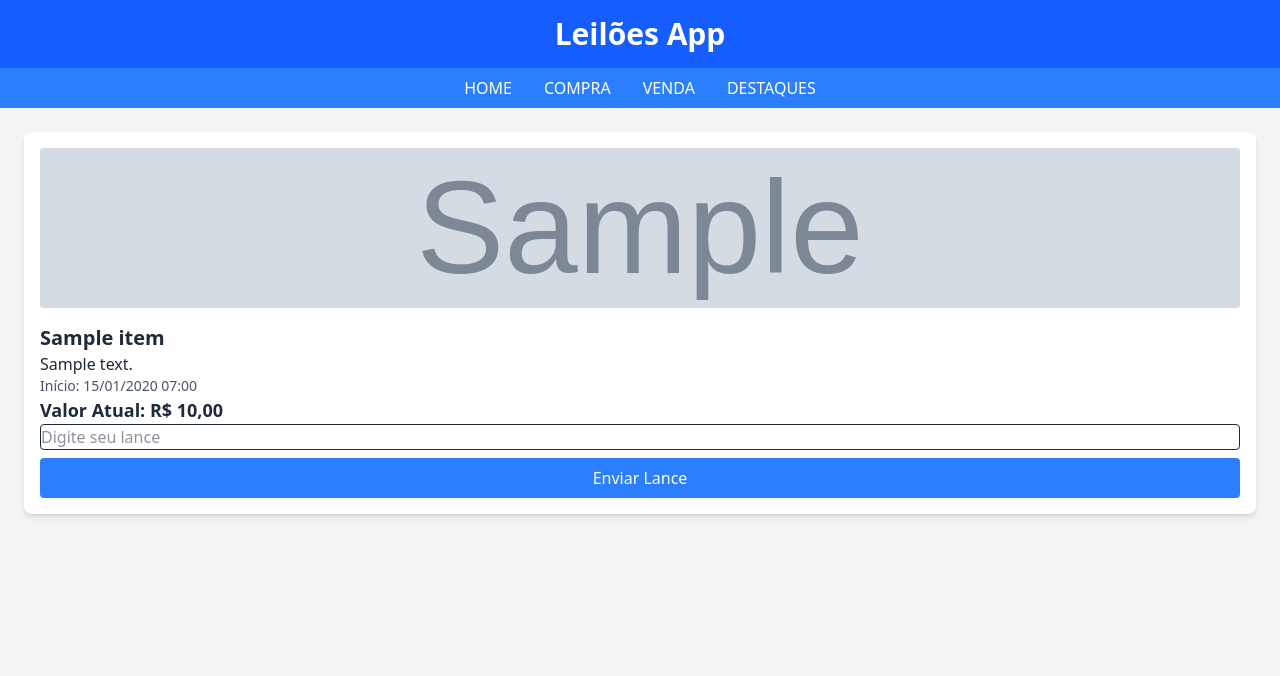
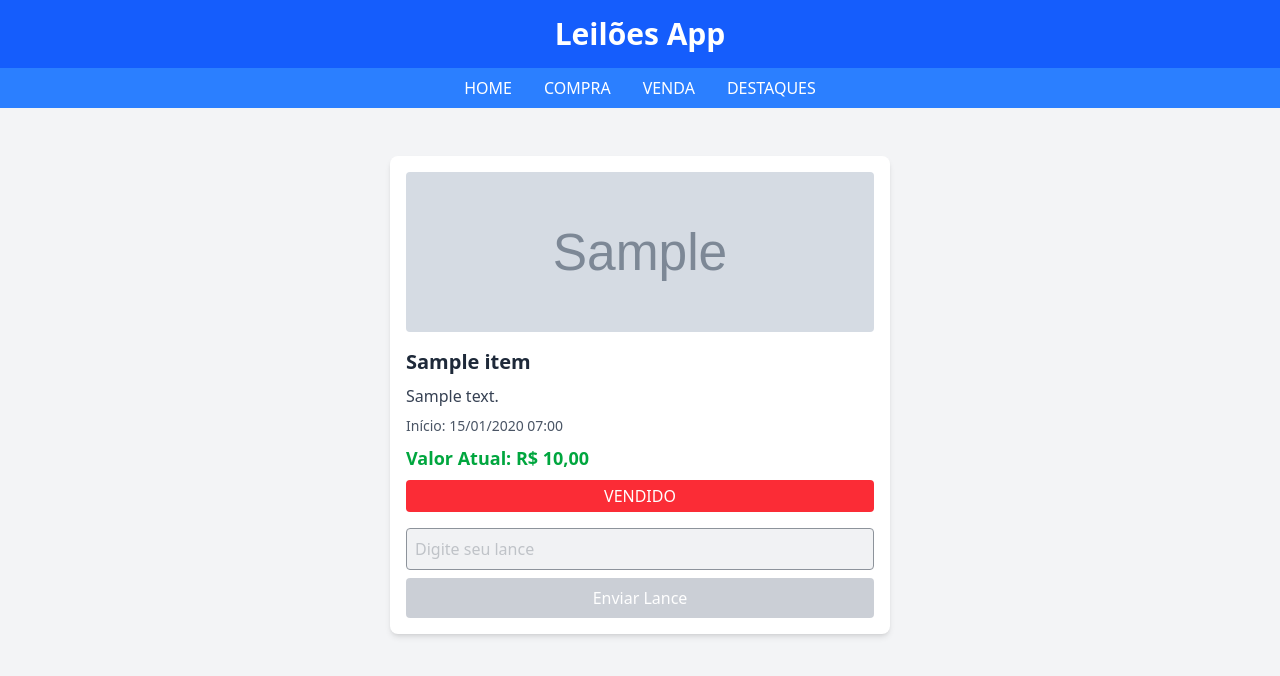
Before and after one commit to Guilherme1909/sistemas-distribuidos, a Django app: template projetoapp/apps/leiloes/templates/leiloes/item_detail.html in a window 1280 px wide. Shown: the top 676 px of the page. Run offline with Django 5.2, Linux system fonts and the light colour scheme; the template is opened without the code that fills it: values that come from a table or form of the project are taken from there, others are empty; tables that the repository leaves empty hold one stand-in row (values such as "Sample post"); grey boxes marked "Sample" are stand-in pictures.

Commit message:
regra input lance

```diff
--- a/projetoapp/apps/leiloes/models.py
+++ b/projetoapp/apps/leiloes/models.py
@@ -9,7 +9,7 @@ class Item(models.Model):
     data_fim = models.DateTimeField('Data Final', null=True)
     valorInicial = models.DecimalField('Valor Inicial', max_digits=10, decimal_places=2, null=True)
     valorAtual = models.DecimalField('Valor Atual', max_digits=10, decimal_places=2, null=True)
-    valorFinal = models.DecimalField('Valor Final', max_digits=10, decimal_places=2, null=True)
+    valorFinal = models.DecimalField('Valor Final', max_digits=10, decimal_places=2)
     imagem = models.ImageField(upload_to='itens/', null=True, blank=True)
 
     class Meta:
--- a/projetoapp/apps/leiloes/templates/leiloes/home.html
+++ b/projetoapp/apps/leiloes/templates/leiloes/home.html
@@ -36,7 +36,7 @@
     {% endif %}
 
     <p class="text-sm text-gray-600">Início: {{ item.data_inicio|date:"d/m/Y H:i" }}</p>
-    <p class="text-sm text-gray-800 font-semibold">Valor Atual: R$ {{ item.valorAtual }}</p>
+    <p class="text-sm text-gray-800 font-semibold">Valor Atual: R$ {{ item.valorAtual|default:item.valorInicial }}</p>
 </div>
 {% endfor %}
 </div>
--- a/projetoapp/apps/leiloes/templates/leiloes/item_detail.html
+++ b/projetoapp/apps/leiloes/templates/leiloes/item_detail.html
@@ -3,7 +3,7 @@
 {% block title %}{{ item.titulo }} - Detalhes{% endblock %}
 
 {% block content %}
-<div class="bg-white rounded-lg shadow-md p-4 max-w-md mx-auto mt-6">
+<div class="bg-white rounded-lg shadow-md p-4 mx-auto mt-6" style="width: 500px;">
     <!-- Imagem -->
     {% if item.imagem %}
         <img src="{{ item.imagem.url }}" alt="{{ item.titulo }}" class="h-40 w-full object-cover mb-4 rounded">
@@ -18,21 +18,39 @@
     <p class="text-gray-700 my-2">{{ item.descricao }}</p>
     <p class="text-sm text-gray-600">Início: {{ item.data_inicio|date:"d/m/Y H:i" }}</p>
     <p id="valor-atual" class="text-lg text-green-600 font-semibold my-2">
-        Valor Atual: R$ {{ item.valorAtual }}
+        Valor Atual: R$ {{ item.valorAtual|default:item.valorInicial }}
     </p>
 
-    <!-- Formulário de lance -->
-    <form id="lance-form" class="mt-4">
+    {% if item.valorAtual >= item.valorFinal %}
+        <!-- Badge vermelho de VENDIDO -->
+        <div class="bg-red-500 text-white text-center py-1 rounded mb-2">
+            VENDIDO
+        </div>
+
+        <!-- Formulário desativado -->
+        <form id="lance-form" class="mt-4 pointer-events-none opacity-50">
             {% csrf_token %}
-        <input type="number" id="valor" step="0.01" placeholder="Digite seu lance"
-            class="w-full border p-2 rounded mb-2" required>
-        <button type="submit" class="w-full bg-blue-500 text-white py-2 px-4 rounded hover:bg-blue-600">
+            <input type="number" id="valor" step="1" placeholder="Digite seu lance"
+                class="w-full border p-2 rounded mb-2 bg-gray-200 cursor-not-allowed" disabled>
+            <button type="submit" disabled
+                class="w-full bg-gray-400 text-white py-2 px-4 rounded cursor-not-allowed">
                 Enviar Lance
             </button>
         </form>
-
+    {% else %}
+        <!-- Formulário ativo -->
+        <form id="lance-form" class="mt-4">
+            {% csrf_token %}
+            <input type="number" id="valor" step="1" placeholder="Digite seu lance"
+                class="w-full border p-2 rounded mb-2" required>
+            <button type="submit"
+                class="w-full bg-blue-500 text-white py-2 px-4 rounded hover:bg-blue-600">
+                Enviar Lance
+            </button>
+        </form>
         <!-- Mensagem -->
         <div id="mensagem" class="mt-3 text-sm text-center hidden"></div>
+    {% endif %}
 </div>
 
 <!-- Script -->
@@ -40,10 +58,20 @@
 document.getElementById('lance-form').addEventListener('submit', async function(e) {
     e.preventDefault();
 
-    const valor = document.getElementById('valor').value;
+    var valor = parseFloat(document.getElementById('valor').value);
     const csrfToken = document.querySelector('[name=csrfmiddlewaretoken]').value;
 
-    const resposta = await fetch('/leiloes/api/Lances/', {
+    var valorF = "{{ item.valorFinal }}";
+    var valorFinal = parseFloat(valorF);
+    var valorA = "{{ item.valorAtual|default:item.valorInicial }}";
+    var valorAgora = parseFloat(valorA);
+
+    if (valor >= valorFinal) {
+        valor = valorFinal;
+    }
+
+    if (valor > valorAgora) {
+        const resposta = await fetch('/api/Lances/', {
             method: 'POST',
             headers: {
                 'Content-Type': 'application/json',
@@ -64,12 +92,25 @@ document.getElementById('lance-form').addEventListener('submit', async function(
             mensagem.className = 'text-green-600 text-sm mt-3';
             valorAtual.textContent = 'Valor Atual: R$ ' + parseFloat(dados.valor).toFixed(2);
             document.getElementById('valor').value = '';
+
+            if (dados.valor == valorFinal) {
+                setTimeout(function() {
+                    location.reload();
+                }, 500);
+            }
         } else {
+            console.log('Erro ao enviar lance:', resposta.status, resposta.statusText);
             mensagem.textContent = 'Erro ao enviar o lance.';
             mensagem.className = 'text-red-600 text-sm mt-3';
         }
 
         mensagem.classList.remove('hidden');
+    } else {
+        mensagem.textContent = 'Erro ao enviar o lance.';
+        mensagem.className = 'text-red-600 text-sm mt-3';
+
+        mensagem.classList.remove('hidden');
+    }
 });
 </script>
 {% endblock %}
--- a/projetoapp/projetoapp/urls.py
+++ b/projetoapp/projetoapp/urls.py
@@ -23,7 +23,7 @@ from django.conf.urls.static import static
 
 urlpatterns = [
     path("admin/", admin.site.urls),
-    path('leiloes/', include('leiloes.urls')),
+    path('', include('leiloes.urls')),
 ]
 
 if settings.DEBUG:
--- a/projetoapp/static/dist/styles.css
+++ b/projetoapp/static/dist/styles.css
@@ -7,21 +7,33 @@
       "Segoe UI Emoji", "Segoe UI Symbol", "Noto Color Emoji";
     --font-mono: ui-monospace, SFMono-Regular, Menlo, Monaco, Consolas, "Liberation Mono",
       "Courier New", monospace;
+    --color-red-500: oklch(63.7% 0.237 25.331);
+    --color-red-600: oklch(57.7% 0.245 27.325);
+    --color-green-600: oklch(62.7% 0.194 149.214);
     --color-teal-400: oklch(77.7% 0.152 181.912);
     --color-sky-500: oklch(68.5% 0.169 237.323);
     --color-blue-500: oklch(62.3% 0.214 259.815);
     --color-blue-600: oklch(54.6% 0.245 262.881);
     --color-slate-800: oklch(27.9% 0.041 260.031);
+    --color-gray-50: oklch(98.5% 0.002 247.839);
     --color-gray-100: oklch(96.7% 0.003 264.542);
+    --color-gray-200: oklch(92.8% 0.006 264.531);
     --color-gray-300: oklch(87.2% 0.01 258.338);
     --color-gray-400: oklch(70.7% 0.022 261.325);
     --color-gray-500: oklch(55.1% 0.027 264.364);
     --color-gray-600: oklch(44.6% 0.03 256.802);
+    --color-gray-700: oklch(37.3% 0.034 259.733);
     --color-gray-800: oklch(27.8% 0.033 256.848);
+    --color-gray-900: oklch(21% 0.034 264.665);
+    --color-neutral-300: oklch(87% 0 0);
+    --color-neutral-400: oklch(70.8% 0 0);
+    --color-neutral-500: oklch(55.6% 0 0);
     --color-black: #000;
     --color-white: #fff;
     --spacing: 0.25rem;
     --container-sm: 24rem;
+    --text-xs: 0.75rem;
+    --text-xs--line-height: calc(1 / 0.75);
     --text-sm: 0.875rem;
     --text-sm--line-height: calc(1.25 / 0.875);
     --text-lg: 1.125rem;
@@ -39,6 +51,7 @@
     --font-weight-bold: 700;
     --radius-lg: 0.5rem;
     --radius-xl: 0.75rem;
+    --ease-out: cubic-bezier(0, 0, 0.2, 1);
     --default-transition-duration: 150ms;
     --default-transition-timing-function: cubic-bezier(0.4, 0, 0.2, 1);
     --default-font-family: var(--font-sans);
@@ -191,20 +204,59 @@
   }
 }
 @layer utilities {
+  .pointer-events-none {
+    pointer-events: none;
+  }
+  .absolute {
+    position: absolute;
+  }
+  .relative {
+    position: relative;
+  }
   .static {
     position: static;
   }
-  .m-4 {
-    margin: calc(var(--spacing) * 4);
+  .top-0 {
+    top: calc(var(--spacing) * 0);
+  }
+  .top-2 {
+    top: calc(var(--spacing) * 2);
+  }
+  .right-2 {
+    right: calc(var(--spacing) * 2);
+  }
+  .left-3 {
+    left: calc(var(--spacing) * 3);
   }
   .mx-auto {
     margin-inline: auto;
   }
+  .my-2 {
+    margin-block: calc(var(--spacing) * 2);
+  }
+  .mt-3 {
+    margin-top: calc(var(--spacing) * 3);
+  }
+  .mt-4 {
+    margin-top: calc(var(--spacing) * 4);
+  }
+  .mt-6 {
+    margin-top: calc(var(--spacing) * 6);
+  }
+  .mb-0 {
+    margin-bottom: calc(var(--spacing) * 0);
+  }
   .mb-2 {
     margin-bottom: calc(var(--spacing) * 2);
   }
+  .mb-3 {
+    margin-bottom: calc(var(--spacing) * 3);
+  }
   .mb-4 {
     margin-bottom: calc(var(--spacing) * 4);
+  }
+  .mb-6 {
+    margin-bottom: calc(var(--spacing) * 6);
   }
   .block {
     display: block;
@@ -215,36 +267,32 @@
   .grid {
     display: grid;
   }
-  .inline {
-    display: inline;
+  .hidden {
+    display: none;
   }
   .table {
     display: table;
   }
-  .size-12 {
-    width: calc(var(--spacing) * 12);
-    height: calc(var(--spacing) * 12);
-  }
   .h-40 {
     height: calc(var(--spacing) * 40);
+  }
+  .min-h-\[auto\] {
+    min-height: auto;
   }
   .w-full {
     width: 100%;
   }
-  .max-w-sm {
-    max-width: var(--container-sm);
-  }
-  .flex-shrink {
-    flex-shrink: 1;
-  }
-  .shrink-0 {
-    flex-shrink: 0;
+  .max-w-\[90\%\] {
+    max-width: 90%;
   }
   .border-collapse {
     border-collapse: collapse;
   }
-  .transform {
-    transform: var(--tw-rotate-x,) var(--tw-rotate-y,) var(--tw-rotate-z,) var(--tw-skew-x,) var(--tw-skew-y,);
+  .origin-\[0_0\] {
+    transform-origin: 0 0;
+  }
+  .cursor-not-allowed {
+    cursor: not-allowed;
   }
   .resize {
     resize: both;
@@ -290,14 +347,29 @@
   .bg-blue-600 {
     background-color: var(--color-blue-600);
   }
+  .bg-gray-50 {
+    background-color: var(--color-gray-50);
+  }
   .bg-gray-100 {
     background-color: var(--color-gray-100);
+  }
+  .bg-gray-200 {
+    background-color: var(--color-gray-200);
   }
   .bg-gray-300 {
     background-color: var(--color-gray-300);
   }
-  .bg-teal-400 {
-    background-color: var(--color-teal-400);
+  .bg-gray-400 {
+    background-color: var(--color-gray-400);
+  }
+  .bg-red-500 {
+    background-color: var(--color-red-500);
+  }
+  .bg-red-600 {
+    background-color: var(--color-red-600);
+  }
+  .bg-transparent {
+    background-color: transparent;
   }
   .bg-white {
     background-color: var(--color-white);
@@ -305,20 +377,41 @@
   .object-cover {
     object-fit: cover;
   }
+  .p-2 {
+    padding: calc(var(--spacing) * 2);
+  }
+  .p-2\.5 {
+    padding: calc(var(--spacing) * 2.5);
+  }
   .p-4 {
     padding: calc(var(--spacing) * 4);
   }
   .p-6 {
     padding: calc(var(--spacing) * 6);
   }
-  .px-6 {
-    padding-inline: calc(var(--spacing) * 6);
+  .px-2 {
+    padding-inline: calc(var(--spacing) * 2);
+  }
+  .px-3 {
+    padding-inline: calc(var(--spacing) * 3);
+  }
+  .px-4 {
+    padding-inline: calc(var(--spacing) * 4);
+  }
+  .py-1 {
+    padding-block: calc(var(--spacing) * 1);
   }
   .py-2 {
     padding-block: calc(var(--spacing) * 2);
   }
   .py-4 {
     padding-block: calc(var(--spacing) * 4);
+  }
+  .py-\[0\.32rem\] {
+    padding-block: 0.32rem;
+  }
+  .pt-\[0\.37rem\] {
+    padding-top: 0.37rem;
   }
   .text-center {
     text-align: center;
@@ -362,26 +455,50 @@
   .text-black {
     color: var(--color-black);
   }
+  .text-blue-500 {
+    color: var(--color-blue-500);
+  }
   .text-gray-500 {
     color: var(--color-gray-500);
   }
   .text-gray-600 {
     color: var(--color-gray-600);
   }
+  .text-gray-700 {
+    color: var(--color-gray-700);
+  }
   .text-gray-800 {
     color: var(--color-gray-800);
+  }
+  .text-gray-900 {
+    color: var(--color-gray-900);
+  }
+  .text-green-600 {
+    color: var(--color-green-600);
+  }
+  .text-neutral-500 {
+    color: var(--color-neutral-500);
+  }
+  .text-red-500 {
+    color: var(--color-red-500);
+  }
+  .text-red-600 {
+    color: var(--color-red-600);
   }
   .text-white {
     color: var(--color-white);
   }
+  .line-through {
+    text-decoration-line: line-through;
+  }
   .underline {
     text-decoration-line: underline;
   }
-  .decoration-sky-500 {
-    text-decoration-color: var(--color-sky-500);
+  .opacity-50 {
+    opacity: 50%;
   }
-  .shadow-lg {
-    --tw-shadow: 0 10px 15px -3px var(--tw-shadow-color, rgb(0 0 0 / 0.1)), 0 4px 6px -4px var(--tw-shadow-color, rgb(0 0 0 / 0.1));
+  .shadow {
+    --tw-shadow: 0 1px 3px 0 var(--tw-shadow-color, rgb(0 0 0 / 0.1)), 0 1px 2px -1px var(--tw-shadow-color, rgb(0 0 0 / 0.1));
     box-shadow: var(--tw-inset-shadow), var(--tw-inset-ring-shadow), var(--tw-ring-offset-shadow), var(--tw-ring-shadow), var(--tw-shadow);
   }
   .shadow-md {
@@ -392,35 +509,53 @@
     outline-style: var(--tw-outline-style);
     outline-width: 1px;
   }
-  .outline-black {
-    outline-color: var(--color-black);
-  }
-  .outline-black\/5 {
-    outline-color: color-mix(in srgb, #000 5%, transparent);
-    @supports (color: color-mix(in lab, red, red)) {
-      outline-color: color-mix(in oklab, var(--color-black) 5%, transparent);
-    }
-  }
-  .transition {
-    transition-property: color, background-color, border-color, outline-color, text-decoration-color, fill, stroke, --tw-gradient-from, --tw-gradient-via, --tw-gradient-to, opacity, box-shadow, transform, translate, scale, rotate, filter, -webkit-backdrop-filter, backdrop-filter, display, visibility, content-visibility, overlay, pointer-events;
+  .transition-all {
+    transition-property: all;
     transition-timing-function: var(--tw-ease, var(--default-transition-timing-function));
     transition-duration: var(--tw-duration, var(--default-transition-duration));
   }
-  .duration-75 {
-    --tw-duration: 75ms;
-    transition-duration: 75ms;
+  .duration-200 {
+    --tw-duration: 200ms;
+    transition-duration: 200ms;
   }
   .ease-linear {
     --tw-ease: linear;
     transition-timing-function: linear;
   }
-  .hover\:scale-125 {
+  .ease-out {
+    --tw-ease: var(--ease-out);
+    transition-timing-function: var(--ease-out);
+  }
+  .outline-none {
+    --tw-outline-style: none;
+    outline-style: none;
+  }
+  .peer-focus\:-translate-y-\[0\.9rem\] {
+    &:is(:where(.peer):focus ~ *) {
+      --tw-translate-y: calc(0.9rem * -1);
+      translate: var(--tw-translate-x) var(--tw-translate-y);
+    }
+  }
+  .peer-focus\:scale-\[0\.8\] {
+    &:is(:where(.peer):focus ~ *) {
+      scale: 0.8;
+    }
+  }
+  .peer-data-\[twe-input-state-active\]\:-translate-y-\[0\.9rem\] {
+    &:is(:where(.peer)[data-twe-input-state-active] ~ *) {
+      --tw-translate-y: calc(0.9rem * -1);
+      translate: var(--tw-translate-x) var(--tw-translate-y);
+    }
+  }
+  .peer-data-\[twe-input-state-active\]\:scale-\[0\.8\] {
+    &:is(:where(.peer)[data-twe-input-state-active] ~ *) {
+      scale: 0.8;
+    }
+  }
+  .hover\:bg-blue-600 {
     &:hover {
       @media (hover: hover) {
-        --tw-scale-x: 125%;
-        --tw-scale-y: 125%;
-        --tw-scale-z: 125%;
-        scale: var(--tw-scale-x) var(--tw-scale-y);
+        background-color: var(--color-blue-600);
       }
     }
   }
@@ -431,8 +566,42 @@
       }
     }
   }
+  .focus\:border-blue-500 {
+    &:focus {
+      border-color: var(--color-blue-500);
+    }
+  }
+  .focus\:ring-blue-500 {
+    &:focus {
+      --tw-ring-color: var(--color-blue-500);
+    }
+  }
+  .focus\:placeholder\:opacity-100 {
+    &:focus {
+      &::placeholder {
+        opacity: 100%;
+      }
+    }
+  }
+  .data-\[twe-input-state-active\]\:placeholder\:opacity-100 {
+    &[data-twe-input-state-active] {
+      &::placeholder {
+        opacity: 100%;
+      }
+    }
+  }
+  .motion-reduce\:transition-none {
+    @media (prefers-reduced-motion: reduce) {
+      transition-property: none;
+    }
+  }
   .sm\:grid-cols-2 {
     @media (width >= 40rem) {
+      grid-template-columns: repeat(2, minmax(0, 1fr));
+    }
+  }
+  .md\:grid-cols-2 {
+    @media (width >= 48rem) {
       grid-template-columns: repeat(2, minmax(0, 1fr));
     }
   }
@@ -461,45 +635,41 @@
       color: var(--color-white);
     }
   }
-  .dark\:shadow-none {
+  .dark\:placeholder-gray-400 {
     @media (prefers-color-scheme: dark) {
-      --tw-shadow: 0 0 #0000;
-      box-shadow: var(--tw-inset-shadow), var(--tw-inset-ring-shadow), var(--tw-ring-offset-shadow), var(--tw-ring-shadow), var(--tw-shadow);
-    }
-  }
-  .dark\:-outline-offset-1 {
-    @media (prefers-color-scheme: dark) {
-      outline-offset: calc(1px * -1);
-    }
-  }
-  .dark\:outline-white\/10 {
-    @media (prefers-color-scheme: dark) {
-      outline-color: color-mix(in srgb, #fff 10%, transparent);
-      @supports (color: color-mix(in lab, red, red)) {
-        outline-color: color-mix(in oklab, var(--color-white) 10%, transparent);
+      &::placeholder {
+        color: var(--color-gray-400);
       }
     }
   }
-}
-@property --tw-rotate-x {
-  syntax: "*";
-  inherits: false;
-}
-@property --tw-rotate-y {
-  syntax: "*";
-  inherits: false;
-}
-@property --tw-rotate-z {
-  syntax: "*";
-  inherits: false;
-}
-@property --tw-skew-x {
-  syntax: "*";
-  inherits: false;
-}
-@property --tw-skew-y {
-  syntax: "*";
-  inherits: false;
+  .dark\:placeholder\:text-neutral-300 {
+    @media (prefers-color-scheme: dark) {
+      &::placeholder {
+        color: var(--color-neutral-300);
+      }
+    }
+  }
+  .dark\:focus\:border-blue-500 {
+    @media (prefers-color-scheme: dark) {
+      &:focus {
+        border-color: var(--color-blue-500);
+      }
+    }
+  }
+  .dark\:focus\:ring-blue-500 {
+    @media (prefers-color-scheme: dark) {
+      &:focus {
+        --tw-ring-color: var(--color-blue-500);
+      }
+    }
+  }
+  .\[\&\:not\(\[data-twe-input-placeholder-active\]\)\]\:placeholder\:opacity-0 {
+    &:not([data-twe-input-placeholder-active]) {
+      &::placeholder {
+        opacity: 0%;
+      }
+    }
+  }
 }
 @property --tw-space-x-reverse {
   syntax: "*";
@@ -510,6 +680,10 @@
   syntax: "*";
   inherits: false;
   initial-value: solid;
+}
+@property --tw-leading {
+  syntax: "*";
+  inherits: false;
 }
 @property --tw-font-weight {
   syntax: "*";
@@ -593,31 +767,27 @@
   syntax: "*";
   inherits: false;
 }
-@property --tw-scale-x {
+@property --tw-translate-x {
   syntax: "*";
   inherits: false;
-  initial-value: 1;
+  initial-value: 0;
 }
-@property --tw-scale-y {
+@property --tw-translate-y {
   syntax: "*";
   inherits: false;
-  initial-value: 1;
+  initial-value: 0;
 }
-@property --tw-scale-z {
+@property --tw-translate-z {
   syntax: "*";
   inherits: false;
-  initial-value: 1;
+  initial-value: 0;
 }
 @layer properties {
   @supports ((-webkit-hyphens: none) and (not (margin-trim: inline))) or ((-moz-orient: inline) and (not (color:rgb(from red r g b)))) {
     *, ::before, ::after, ::backdrop {
-      --tw-rotate-x: initial;
-      --tw-rotate-y: initial;
-      --tw-rotate-z: initial;
-      --tw-skew-x: initial;
-      --tw-skew-y: initial;
       --tw-space-x-reverse: 0;
       --tw-border-style: solid;
+      --tw-leading: initial;
       --tw-font-weight: initial;
       --tw-shadow: 0 0 #0000;
       --tw-shadow-color: initial;
@@ -636,9 +806,9 @@
       --tw-outline-style: solid;
       --tw-duration: initial;
       --tw-ease: initial;
-      --tw-scale-x: 1;
-      --tw-scale-y: 1;
-      --tw-scale-z: 1;
+      --tw-translate-x: 0;
+      --tw-translate-y: 0;
+      --tw-translate-z: 0;
     }
   }
 }
```
Also changed, not shown: other parts of projetoapp/static/dist/styles.css (+31 -17 lines), projetoapp/apps/leiloes/migrations/0007_alter_item_valorfinal.py (added), projetoapp/media/itens/lote-iphones.jpg (added), projetoapp/media/itens/pegeout.JPG (added), projetoapp/media/itens/ps5.jpg (added), projetoapp/media/itens/scooter.jpg (added). Lines whose indentation alone changed are shown as unchanged.
